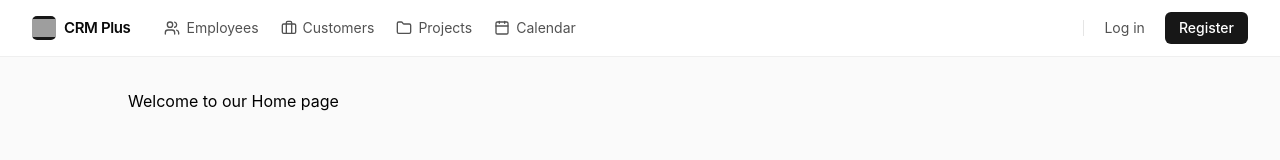
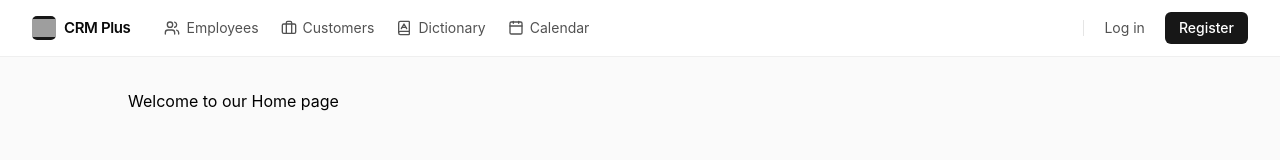
Before and after one commit to johnclamy/microblogproject, a React (Vite) app in the folder frontend/: page / in a window 1280 px wide. Shown: the top 160 px of the page. Built offline with nearby package versions, Linux system fonts and the light colour scheme; grey boxes are pictures that could not be loaded.

Commit message:
add a key prop containing an id to MobileLink component

```diff
--- a/frontend/src/components/Navbar.tsx
+++ b/frontend/src/components/Navbar.tsx
@@ -2,17 +2,17 @@ import { useEffect, useState } from 'react'
 import type { To } from 'react-router'
 import type NavItemProps from '../types/navigation'
 import type { NavbarProps } from '../types/navigation'
-import { Users, Briefcase, Folder, Calendar } from 'lucide-react'
+import { Users, Briefcase, BookA, Calendar } from 'lucide-react'
 import Logo from './Logo'
 import MobileLink from './MobileLink'
 import DesktopLink from './DesktopLink'
 
 
 const NAV_ITEMS: NavItemProps[] = [
-    { label: "Employees", to: "/employee", icon: Users },
-    { label: "Customers", to: "/customer", icon: Briefcase },
-    { label: "Projects", to: "/project", icon: Folder },
-    { label: "Calendar", to: "/calendar", icon: Calendar },
+    { id: "nav-employees", label: "Employees", to: "/employee", icon: Users },
+    { id: "nav-customers", label: "Customers", to: "/customer", icon: Briefcase },
+    { id: "nav-dictionary", label: "Dictionary", to: "/dictionary", icon: BookA },
+    { id: "nav-calendar", label: "Calendar", to: "/calendar", icon: Calendar },
 ]
 
 
@@ -68,6 +68,7 @@ const Navbar = ({ activePath }: NavbarProps) => {
                     <nav aria-label="Primary" className="ml-6 hidden items-center gap-0.5 md:flex">
                         {NAV_ITEMS.map(item => (
                             <DesktopLink
+                                key={item.id}
                                 item={item}
                                 active={active === item.to}
                                 onNavigate={() => navigate(item.to)}
@@ -130,6 +131,7 @@ const Navbar = ({ activePath }: NavbarProps) => {
                         <nav aria-label="Mobile" className="space-y-0.5 px-3 pb-2 pt-2">
                             {NAV_ITEMS.map((item) => (
                                 <MobileLink
+                                    key={item.id}
                                     item={item}
                                     active={active === item.to}
                                     onNavigate={() => navigate(item.to)}
```
